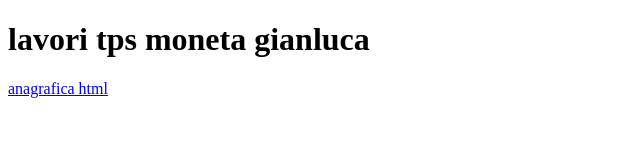
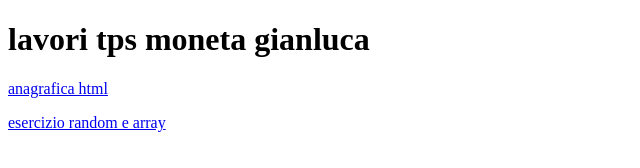
Before and after one commit to Giano0/school, a plain HTML site: page tps/index.html in a window 1280 px wide. Shown: the whole page, without its empty margins (0-640 px from the left). Drawn offline with Linux system fonts and the light colour scheme.

Commit message:
Update index.html

```diff
--- a/tps/index.html
+++ b/tps/index.html
@@ -8,6 +8,9 @@
 		<a href="./anagrafica.html">
 			<p>anagrafica html</p>
 		</a>
+		<a href="./array.html">
+			<p>esercizio random e array</p>
+		</a>
 	</body>
 
 </html>
```
